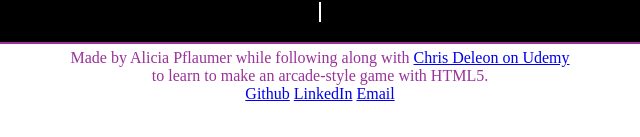
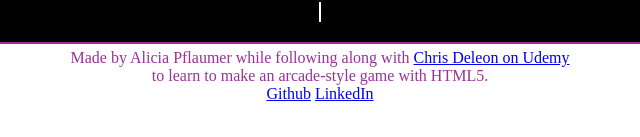
Before and after one commit to aliciapflaumer/tennis-game, a plain HTML site: page index.html in a window 1280 px wide. Shown: the part 655-792 px from the top of the page, 320-960 px from the left. Drawn offline with Linux system fonts and the light colour scheme.

Commit message:
Removed email from footer

```diff
--- a/index.html
+++ b/index.html
@@ -14,7 +14,6 @@
     Made by Alicia Pflaumer while following along with <a href="https://www.udemy.com/code-your-first-game/">Chris Deleon on Udemy</a> <br>to learn to make an arcade-style game with HTML5.<br>
     <a href="https://github.com/aliciapflaumer">Github</a>
     <a href="https://www.linkedin.com/in/aliciapflaumer/">LinkedIn</a>
-    <a href="mailto:alpfla7@gmail.com">Email</a>
   </footer>
 
     <script src="index.js" type="text/javascript"></script>
```
Also changed, not shown: assets/css/main.css (+7 -0 lines).
